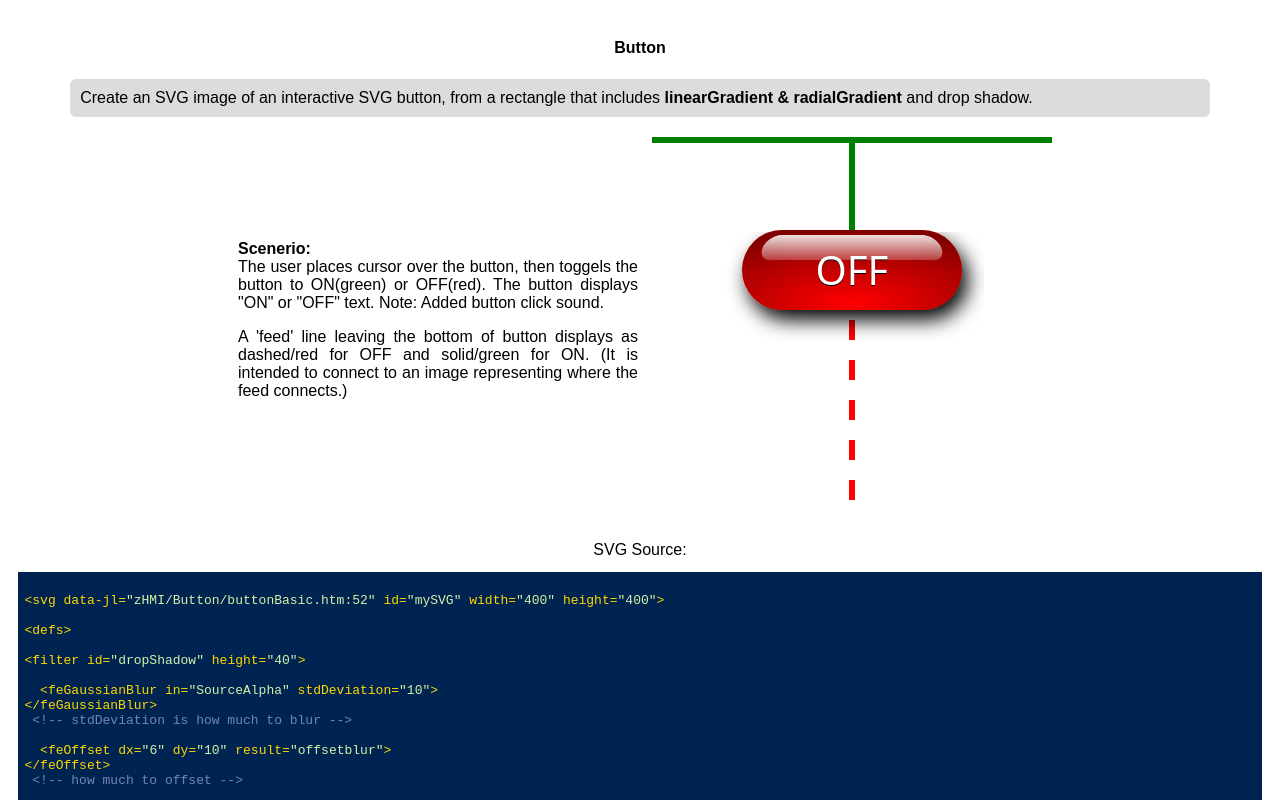
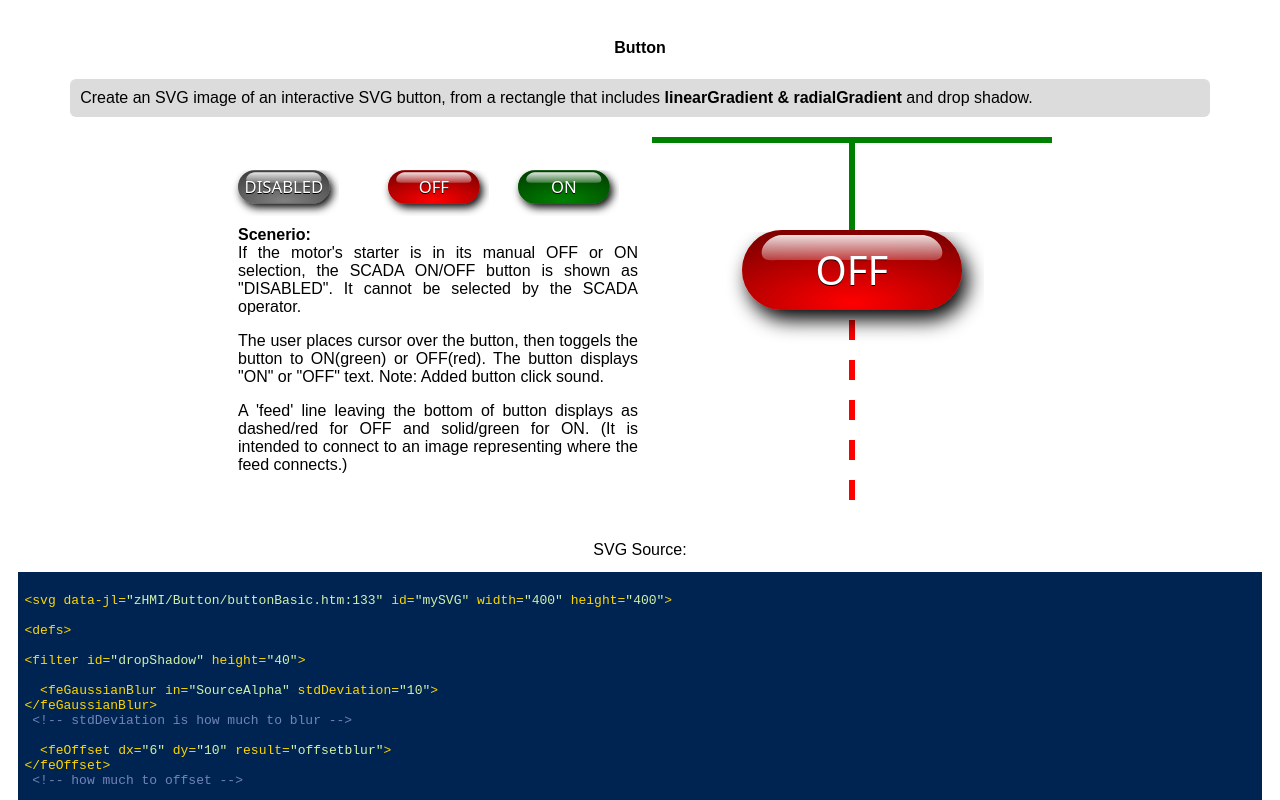
Before and after one commit to fhemsher/SVG-SCADA, a plain HTML site: page zHMI/Button/buttonBasic.htm in a window 1280 px wide. Shown: the top 800 px of the page. Drawn offline with Linux system fonts and the light colour scheme.

Commit message:
Add files via upload

```diff
--- a/zHMI/Button/buttonBasic.htm
+++ b/zHMI/Button/buttonBasic.htm
@@ -35,9 +35,90 @@ Create an SVG image of an interactive SVG button, from a rectangle  that include
 </div>
 <table><tr>
 <td>
+<div id=objSVGDiv style=width:400px;height:60px>
+<svg id=mySVGObj width=400 height=60>
+<defs id="onOffButtonDefs"><filter id="onOffButtonDropShadow" height="40">
+  <feGaussianBlur in="SourceAlpha" stdDeviation="10"/> <!-- stdDeviation is how much to blur -->
+  <feOffset dx="6" dy="10" result="offsetblur"/> <!-- how much to offset -->
+  <feMerge>
+    <feMergeNode/> <!-- this contains the offset blurred image -->
+    <feMergeNode in="SourceGraphic"/> <!-- this contains the element that the filter is applied to -->
+  </feMerge>
+</filter><linearGradient
+       id="linearGradientOnOffButton">
+      <stop
+         style="stop-color:#000000;stop-opacity:0"
+         offset="0" />
+      <stop
+         style="stop-color:#000000;stop-opacity:0.5"
+         offset="1" />
+    </linearGradient><linearGradient
+       id="linearGradientOnOffButton2">
+      <stop
+         style="stop-color:#ffffff;stop-opacity:1"
+         offset="0" />
+      <stop
+         style="stop-color:#ffffff;stop-opacity:0"
+         offset="1" />
+    </linearGradient><linearGradient
+       x1="120"
+       y1="10"
+       x2="120"
+       y2="50"
+       id="linearGradientOnOffButtonHighlight"
+       xlink:href="#linearGradientOnOffButton2"
+       gradientUnits="userSpaceOnUse" /><radialGradient
+       cx="120"
+       cy="170"
+       r="100"
+       fx="120"
+       fy="170"
+       id="radialGradientOnOffButton"
+       xlink:href="#linearGradientOnOffButton"
+       gradientUnits="userSpaceOnUse"
+       gradientTransform="matrix(0,-0.72727275,2,0,-220,170)" />
+  </defs>
+<symbol id="disabledButtonSymbol" viewBox="0 0 260 120" >
+<g cursor="none" >
+  <rect  fill="grey" width="220" height="80" ry="40" x="10" y="10" id="ButtonBase" style="stroke:none" filter="url(#onOffButtonDropShadow)" />
+    <rect width="220" height="80" ry="40" x="10" y="10" id="ButtonGlow" pointer-events="none" style="fill:url(#radialGradientOnOffButton);stroke:none" />
+    <text x="120" y="66" id="textDisable" pointer-events="none" xml:space="preserve" style="font-size:40px;text-align:center;text-anchor:middle;fill:#000000;stroke:none;font-family:Sans">DISABLED</text>
+    <text x="120" y="64.5" id="textDisable" pointer-events="none" xml:space="preserve" style="font-size:40px;text-align:center;text-anchor:middle;fill:#ffffff;stroke:none;font-family:Sans">DISABLED</text>
+    <path d="m 50,15 140,0 c 11.08,0 22.51667,10.914008 20,20 C 208.16563,41.622482 201.08,40 190,40 L 50.00005,40 C 38.92005,40 31.834332,41.622512 30,35 27.483323,25.914009 38.92,15 50,15 z" id="ButtonHighlight" pointer-events="none" style="fill:url(#linearGradientOnOffButtonHighlight)" />
+  </g>
+</symbol>
+<symbol id="offButtonSymbol" viewBox="0 0 260 120" >
+<g cursor="pointer" >
+  <rect  fill="red" width="220" height="80" ry="40" x="10" y="10" id="ButtonBase" style="stroke:none" filter="url(#onOffButtonDropShadow)" />
+    <rect width="220" height="80" ry="40" x="10" y="10" id="ButtonGlow" pointer-events="none" style="fill:url(#radialGradientOnOffButton);stroke:none" />
+    <text x="120" y="66" id="text3194" pointer-events="none" xml:space="preserve" style="font-size:40px;text-align:center;text-anchor:middle;fill:#000000;stroke:none;font-family:Sans">OFF</text>
+    <text x="120" y="64.5" id="text3198" pointer-events="none" xml:space="preserve" style="font-size:40px;text-align:center;text-anchor:middle;fill:#ffffff;stroke:none;font-family:Sans">OFF</text>
+    <path d="m 50,15 140,0 c 11.08,0 22.51667,10.914008 20,20 C 208.16563,41.622482 201.08,40 190,40 L 50.00005,40 C 38.92005,40 31.834332,41.622512 30,35 27.483323,25.914009 38.92,15 50,15 z" id="ButtonHighlight" pointer-events="none" style="fill:url(#linearGradientOnOffButtonHighlight)" />
+  </g>
+</symbol>
+<symbol id="onButtonSymbol" viewBox="0 0 260 120" >
+<g cursor="pointer" >
+  <rect fill="green" width="220" height="80" ry="40" x="10" y="10" id="ButtonBase" style="stroke:none" filter="url(#onOffButtonDropShadow)" />
+    <rect width="220" height="80" ry="40" x="10" y="10" id="ButtonGlow" pointer-events="none" style="fill:url(#radialGradientOnOffButton);stroke:none" />
+    <text x="120" y="66" id="text3194" pointer-events="none" xml:space="preserve" style="font-size:40px;text-align:center;text-anchor:middle;fill:#000000;stroke:none;font-family:Sans">ON</text>
+    <text x="120" y="64.5" id="text3198" pointer-events="none" xml:space="preserve" style="font-size:40px;text-align:center;text-anchor:middle;fill:#ffffff;stroke:none;font-family:Sans">ON</text>
+    <path d="m 50,15 140,0 c 11.08,0 22.51667,10.914008 20,20 C 208.16563,41.622482 201.08,40 190,40 L 50.00005,40 C 38.92005,40 31.834332,41.622512 30,35 27.483323,25.914009 38.92,15 50,15 z" id="ButtonHighlight" pointer-events="none" style="fill:url(#linearGradientOnOffButtonHighlight)" />
+  </g>
+</symbol>
+
+<use href="#disabledButtonSymbol" x=0 y=10 width="120" height="50" />
+<use href="#offButtonSymbol" x=150 y=10 width="120" height="50" />
+<use href="#onButtonSymbol" x=280 y=10 width="120" height="50" />
+</svg>
+</div>
+
 <div class="noselect"  style="padding:10px;width:400px;text-align:justify">
 
 <b>Scenerio:</b><br />
+If the motor's starter is in its manual OFF or ON selection, the SCADA ON/OFF button is shown as "DISABLED". It cannot
+be selected by the SCADA operator.
+<p></p>
+
 The user places cursor over the button, then toggels the button to ON(green) or OFF(red).
 The button displays "ON" or "OFF" text. Note: Added button click sound.
 <p></p>
@@ -60,8 +141,6 @@ intended to connect to an image representing where the feed connects.)
   </feMerge>
 </filter>
 </defs>
-
-
   <defs
      id="defs4">
     <linearGradient
```
